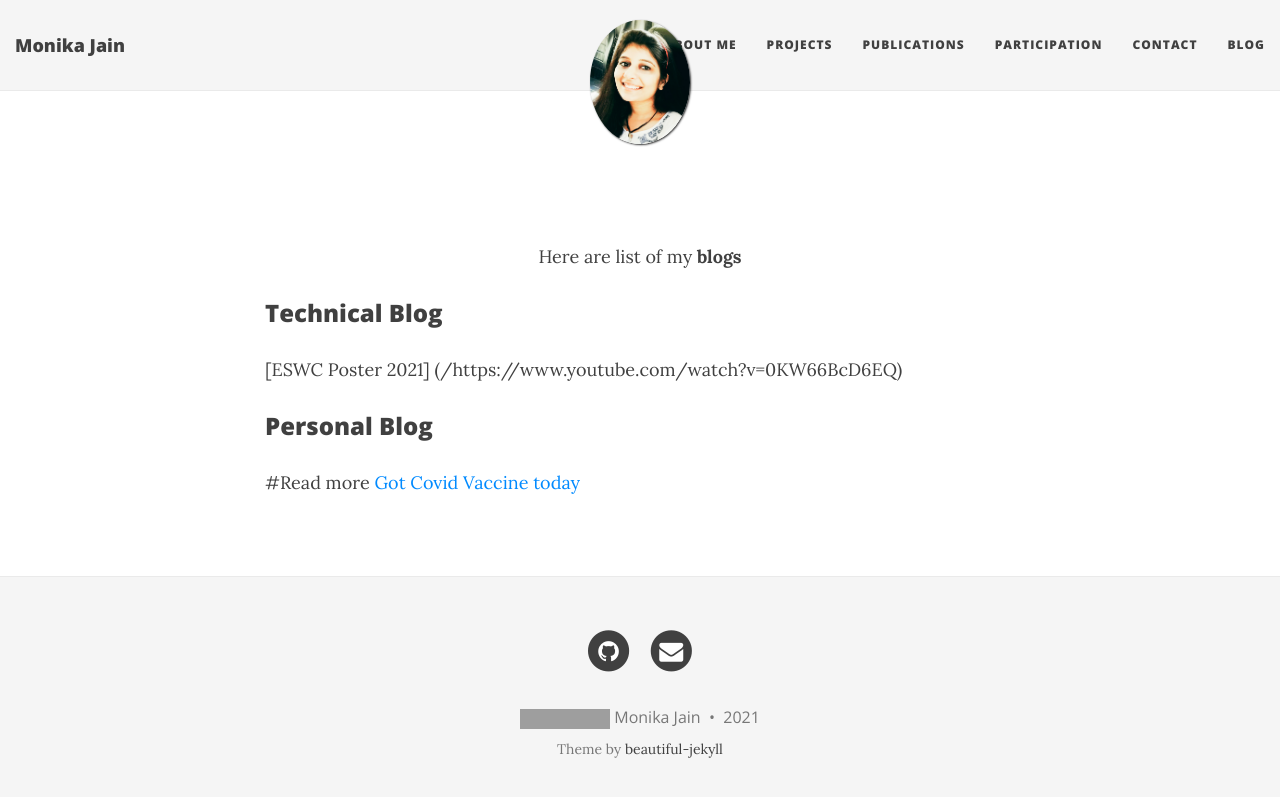
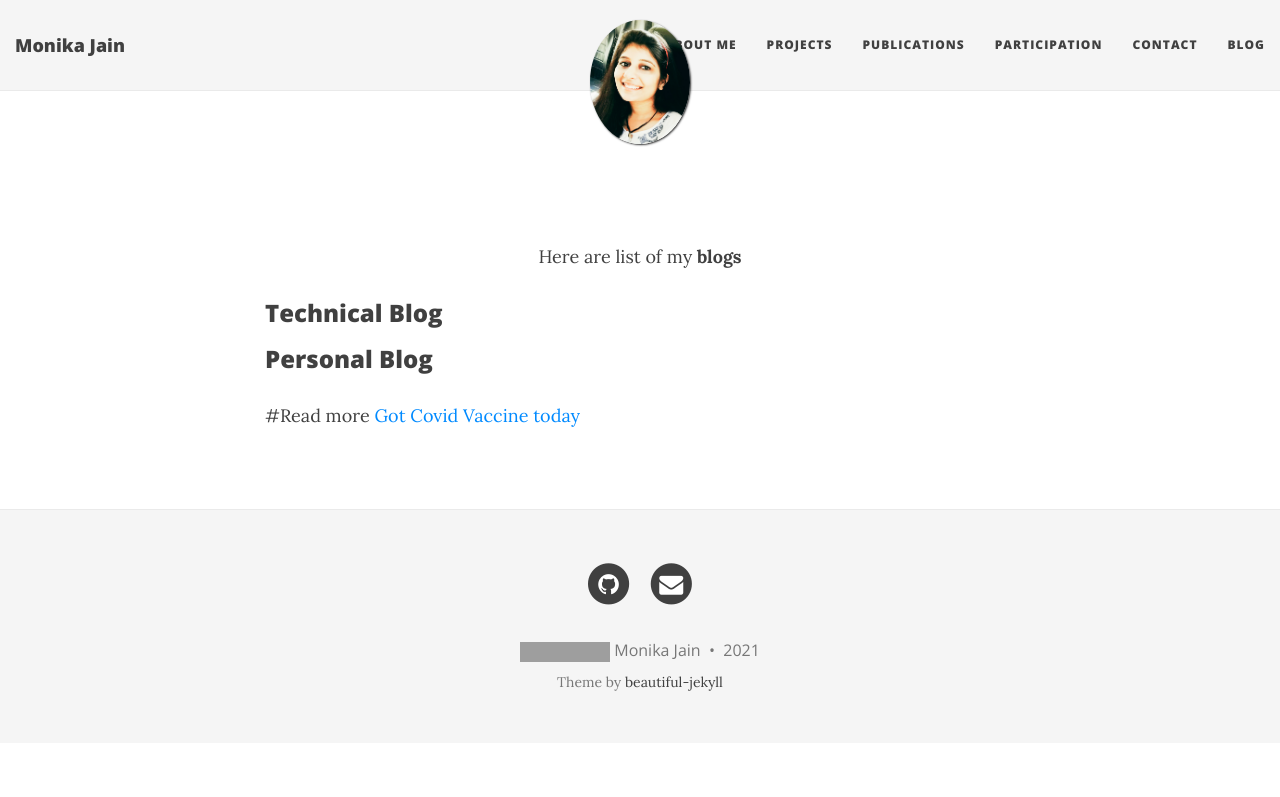
Before and after one commit to MonikaJain19/MonikaJain19.github.io, a Jekyll site: the page built from blog.md, in a window 1280 px wide. Shown: the top 797 px of the page. Built offline with Jekyll 4.4.1, drawn with Linux system fonts in a browser that asks for light colours; nearby versions of some CDN libraries; grey boxes are pictures that could not be loaded.

Commit message:
Update blog.md

```diff
--- a/blog.md
+++ b/blog.md
@@ -9,7 +9,6 @@ permalink: /blog/
 Here are list of my <b>blogs</b>
 </p>
 ### Technical Blog
-[ESWC Poster 2021] (/https://www.youtube.com/watch?v=0KW66BcD6EQ)
 
 ### Personal Blog
 
```
